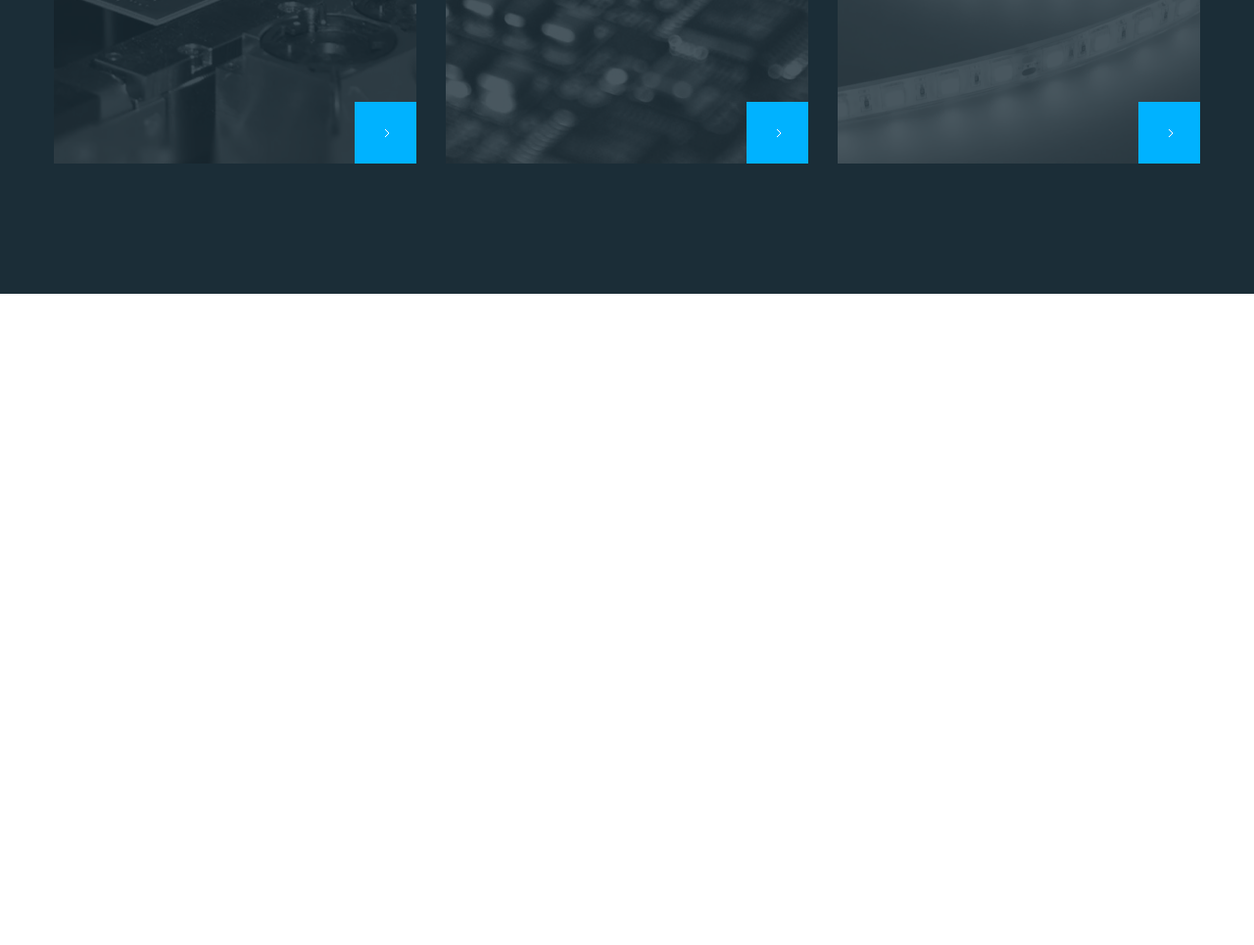
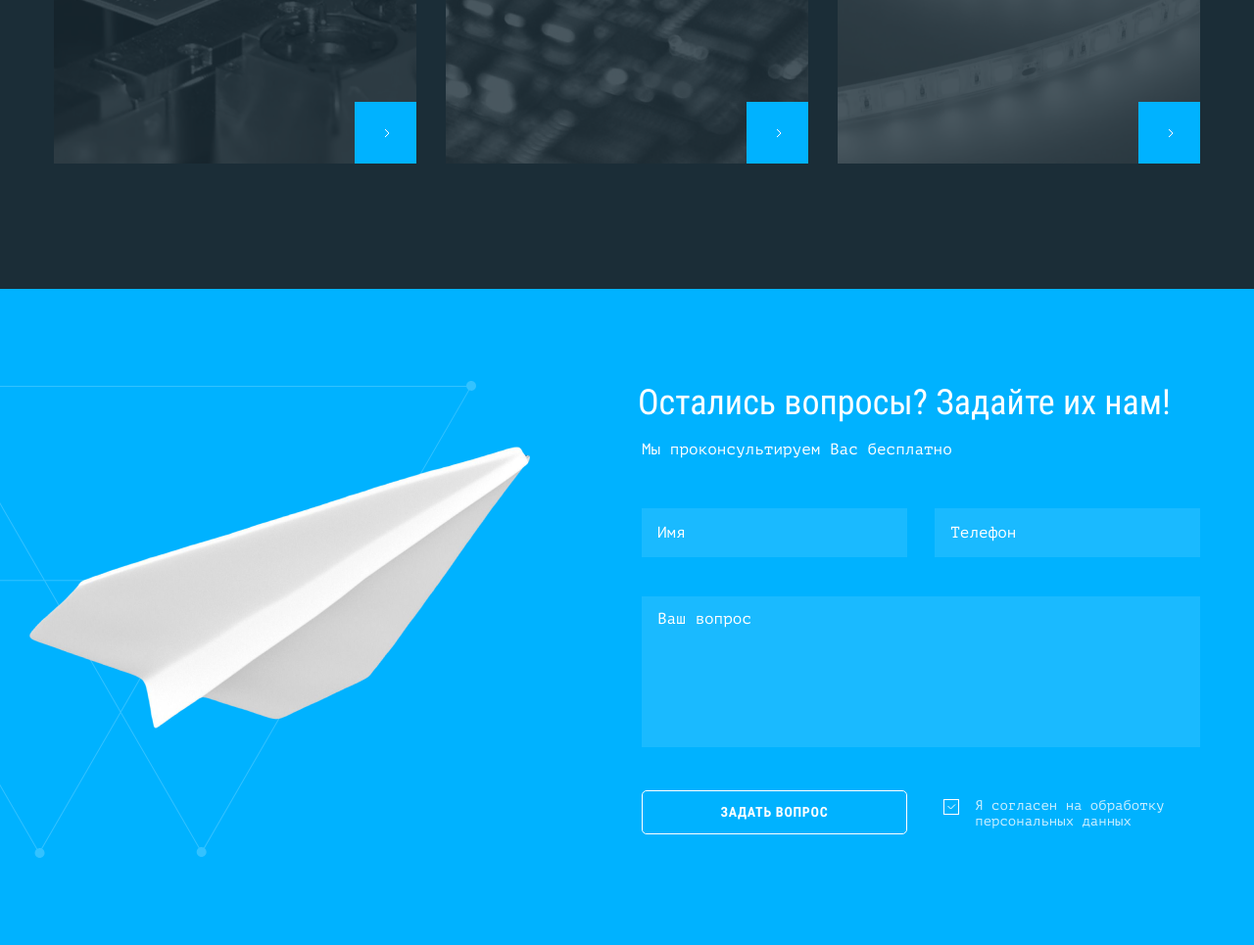
Before and after one commit to jlazarev/smart-device, a website: page source/index.html in a window 1280 px wide. Shown: the part 2784-3749 px from the top of the page at 98% size. Before the commit the page ends 3084 px from the top, so only its background shows below. Drawn offline with nearby package versions, Linux system fonts and the light colour scheme; files that its build step writes are made by us from their sources; files whose address does not match are found by name.

Commit message:
добавил блок с формой

```diff
--- a/source/index.html
+++ b/source/index.html
@@ -165,7 +165,7 @@
                   <!-- <source type="image/webp" srcset="img/road@1x.webp 1x, img/road@2x.webp 2x"> -->
 
                   <!-- 1x: 342px / 503px; 2x: 684px / 1006px -->
-                  <img class="goods__picture" src="img/production.png" srcset="img/road@2x.jpg 2x" alt="Дорожный велосипед">
+                  <img class="goods__picture" src="img/production.png" srcset="img/road@2x.jpg 2x" alt="Производство печатных плат">
                 </picture>
               </div>
 
@@ -185,7 +185,7 @@
                   <!-- <source type="image/webp" srcset="img/mountain@1x.webp 1x, img/mountain@2x.webp 2x"> -->
 
                   <!-- 1x: 342px / 566px; 2x: 684px / 1132px -->
-                  <img class="goods__picture" src="img/mounting.png" srcset="img/mountain@2x.jpg 2x" alt="Горный велосипед">
+                  <img class="goods__picture" src="img/mounting.png" srcset="img/mountain@2x.jpg 2x" alt="Монтаж печатных плат">
                 </picture>
               </div>
 
@@ -205,7 +205,7 @@
                   <!-- <source type="image/webp" srcset="img/child@1x.webp 1x, img/child@2x.webp 2x"> -->
 
                   <!-- 1x: 342px / 513px; 2x: 684px / 1026px -->
-                  <img class="goods__picture" src="img/accessories.png" srcset="img/child@2x.jpg 2x" alt="Детский велосипед">
+                  <img class="goods__picture" src="img/accessories.png" srcset="img/child@2x.jpg 2x" alt="Комплектующие для светотехники">
                 </picture>
               </div>
 
@@ -220,28 +220,27 @@
       </div>
     </section>
 
-    <section class="video visually-hidden" id="video">
-      <div class="video__wrapper wrapper">
-        <h2 class="video__title title">Видео про велосипеды</h2>
+    <section class="feedback">
+      <div class="feedback__wrapper wrapper">
+        <div class="feedback__block">
+          <h2 class="feedback__title">Остались вопросы? Задайте их нам!</h2>
 
-        <p class="video__paragraph">
-          В этом видео мы подробно расскажем про особенности выбора велосипеда для себя
-        </p>
+          <span class="feedback__description">Мы проконсультируем Вас бесплатно</span>
 
-        <div class="video__box">
-          <picture>
-            <!-- <source type="image/webp" srcset="img/bg-video@1x.webp 1x, img/bg-video@2x.webp 2x"> -->
+          <form class="feedback__form" action="https://echo.htmlacademy.ru" method="GET">
+            <label class="visually-hidden" for="name">Введите ваше имя:</label>
+            <input id="name" type="text" name="name" placeholder="Имя" required>
 
-            <!-- 1x: 929px / 522px; 2x: 1858px / 1044px -->
-            <img src="img/bg-video@1x.jpg" srcset="img/bg-video@2x.jpg 2x" alt="видео">
-          </picture>
+            <label class="visually-hidden" for="tel">Введите номер телефона:</label>
+            <input id="tel" type="tel" name="tel" placeholder="Телефон" pattern="[^A-Za-zА-Яа-яЁё]+$" required>
 
-          <button class="video__play" type="button">
-            <span class="visually-hidden">воспроизвести</span>
-            <svg width="14" height="20">
-              <use xlink:href="img/sprite_auto.svg#icon-play"></use>
-            </svg>
-          </button>
+            <textarea name="question" placeholder="Ваш вопрос"></textarea>
+
+            <input class="feedback__consent visually-hidden" id="consent" type="checkbox" name="consent" checked>
+            <label for="consent">Я согласен на обработку  персональных данных</label>
+
+            <button class="feedback__button" type="submit">Задать вопрос</button>
+          </form>
         </div>
       </div>
     </section>
--- /dev/null
+++ b/source/sass/blocks/feedback.scss
@@ -0,0 +1,207 @@
+.feedback {
+  min-height: 670px;
+  background-color: $azure;
+  background-image:
+    url("../img/paper-airplane.png"),
+    url("../img/polygon.svg");
+  background-repeat:
+    no-repeat,
+    no-repeat;
+  background-position:
+    calc(50% - 355px)  161px,
+    calc(50% - 460px)  94px;
+  background-size:
+    auto,
+    auto;
+
+  @media (max-width: $tablet-width) {
+    background-image: none;
+  }
+}
+
+.feedback__wrapper {
+  padding-top: 61px;
+  max-width: 1200px;
+  display: flex;
+  justify-content: flex-end;
+
+  @media (max-width: $tablet-width) {
+    justify-content: center;
+    padding: 0;
+    padding-top: 53px;
+  }
+
+  @media (max-width: $mobile-width) {
+    padding: 0 15px;
+    padding-top: 6px;
+  }
+}
+
+.feedback__block {
+  width: 570px;
+  color: $basic_white;
+
+  @media (max-width: $tablet-width) {
+    width: 591px;
+    margin-left: 6px;
+  }
+
+  @media (max-width: $mobile-width) {
+    width: auto;
+    margin-left: 0;
+  }
+}
+
+.feedback__title {
+  font-family: "Roboto Condensed", "Arial", sans-serif;
+  font-style: normal;
+  font-weight: normal;
+  font-size: 36px;
+  line-height: 51px;
+  margin-left: -4px;
+  margin-bottom: 13px;
+
+  @media (max-width: $tablet-width) {
+    font-size: 32px;
+    line-height: 45px;
+    margin-bottom: 18px;
+  }
+
+  @media (max-width: $mobile-width) {
+    font-size: 28px;
+    line-height: 39px;
+    margin-left: 0;
+  }
+}
+
+.feedback__form {
+  display: flex;
+  flex-wrap: wrap;
+  justify-content: space-between;
+  margin-top: 51px;
+
+  @media (max-width: $tablet-width) {
+    margin-top: 57px;
+  }
+
+  @media (max-width: $mobile-width) {
+    margin-top: 29px;
+  }
+}
+
+.feedback__form input {
+  width: 47.5%;
+  height: 50px;
+  border: none;
+  background-color: rgba($basic_white, 0.1);
+  margin-bottom: 40px;
+  padding: 10px 16px;
+  color: $basic_white;
+  font-family: "PT Mono", "Courier New", monospace;
+  font-style: normal;
+  font-weight: normal;
+  font-size: 16px;
+  line-height: 22px;
+
+  @media (max-width: $mobile-width) {
+    width: 100%;
+    margin-bottom: 31px;
+  }
+
+  &::placeholder {
+    color: $basic_white;
+    font-family: "PT Mono", "Courier New", monospace;
+    font-style: normal;
+    font-weight: normal;
+    font-size: 16px;
+    line-height: 22px;
+  }
+}
+
+.feedback__form textarea {
+  width: 100%;
+  min-height: 154px;
+  resize: none;
+  border: none;
+  background-color: rgba($basic_white, 0.1);
+  margin-bottom: 44px;
+  padding: 12px 16px;
+  color: $basic_white;
+  font-family: "PT Mono", "Courier New", monospace;
+  font-style: normal;
+  font-weight: normal;
+  font-size: 16px;
+  line-height: 22px;
+
+  @media (max-width: $tablet-width) {
+    min-height: 163px;
+  }
+
+  @media (max-width: $mobile-width) {
+    min-height: 104px;
+    margin-bottom: 33px;
+  }
+
+  &::placeholder {
+    color: $basic_white;
+    font-family: "PT Mono", "Courier New", monospace;
+    font-style: normal;
+    font-weight: normal;
+    font-size: 16px;
+    line-height: 22px;
+  }
+}
+
+.feedback__consent + label {
+  width: 47.5%;
+  order: 1;
+  padding: 8px 10px;
+  padding-left: 41px;
+  font-size: 14px;
+  line-height: 16px;
+  color: rgba($basic_white, 0.8);
+  position: relative;
+
+  @media (max-width: $mobile-width) {
+    width: 100%;
+    margin-left: -8px;
+  }
+
+  &::before {
+    content: "";
+    position: absolute;
+    top: 9px;
+    left: 9px;
+    width: 16px;
+    height: 16px;
+    border: 1px solid $basic_white;
+  }
+}
+
+.feedback__consent:checked + label::before {
+  background-image: url("../img/tick.svg");
+  background-repeat: no-repeat;
+  background-position: 3px 4px;
+}
+
+.feedback__button {
+  width: 47.5%;
+  height: 45px;
+  border: 1px solid $basic_white;
+  border-radius: 5px;
+  background-color: transparent;
+  font-family: "Roboto Condensed", "Arial", sans-serif;
+  font-style: normal;
+  font-weight: bold;
+  font-size: 14px;
+  line-height: 16px;
+  text-align: center;
+  letter-spacing: 0.05em;
+  text-transform: uppercase;
+  color: $basic_white;
+
+  @media (max-width: $mobile-width) {
+    width: 100%;
+    margin-bottom: 23px;
+  }
+}
--- a/source/sass/blocks/goods.scss
+++ b/source/sass/blocks/goods.scss
@@ -5,16 +5,18 @@
 .goods__wrapper {
   max-width: 1230px;
   padding-top: 60px;
-  padding-bottom: 87px;
+  padding-bottom: 82px;
 
   @media (max-width: $tablet-width) {
     padding-top: 24px;
+    padding-bottom: 31px;
   }
 
   @media (max-width: $mobile-width) {
     padding-left: 1px;
     padding-right: 8px;
     padding-top: 27px;
+    padding-bottom: 34px;
   }
 }
 
@@ -119,6 +121,10 @@
       width: 100%;
       margin-top: -66%;
     }
+
+    @media (max-width: $mobile-width) {
+      margin-top: -40%;
+    }
   }
 }
 
--- a/source/sass/blocks/video.scss
+++ /dev/null
@@ -1,126 +0,0 @@
-.video {
-  background-color: $dark;
-  padding-top: 96px;
-  color: $basic_white;
-  height: 706px;
-  margin-bottom: 200px;
-
-  @media (max-width: $tablet-width) {
-    padding-top: 44px;
-    height: 413px;
-    margin-bottom: 99px;
-  }
-
-  @media (max-width: $mobile-width) {
-    padding-top: 58px;
-    height: 384px;
-    margin-bottom: 69px;
-  }
-}
-
-.video__title {
-  color: $basic_white;
-  padding-right: 10px;
-  margin-bottom: 19px;
-
-  @media (max-width: $tablet-width) {
-    padding-right: 0;
-    margin-bottom: 15px;
-  }
-
-  @media (max-width: $mobile-width) {
-    padding-right: 8px;
-  }
-}
-
-.video__paragraph {
-  text-align: center;
-  width: 340px;
-  margin: 0 auto;
-  font-weight: 300;
-  font-size: 16px;
-  line-height: 28px;
-  letter-spacing: -0.005em;
-  opacity: 0.7;
-  margin-bottom: 56px;
-
-  @media (max-width: $tablet-width) {
-    width: 430px;
-    margin-bottom: 40px;
-  }
-
-  @media (max-width: $mobile-width) {
-    width: auto;
-    margin-bottom: 53px;
-    min-height: 87px;
-  }
-}
-
-.video__box {
-  width: 929px;
-  height: 522px;
-  margin: 0 auto;
-  background-color: $basic_black;
-  position: relative;
-
-  @media (max-width: $tablet-width) {
-    width: 503px;
-    height: 282px;
-  }
-
-  @media (max-width: $mobile-width) {
-    width: 288px;
-    height: 162px;
-  }
-}
-
-.video__play {
-  position: absolute;
-  top: calc(50% - 32px);
-  left: calc(50% - 32px);
-  width: 65px;
-  height: 65px;
-  border: none;
-  border-radius: 50%;
-  background-color: $turquoise;
-
-  &:hover,
-  &:focus {
-    background-color: $hover_btn;
-    cursor: pointer;
-  }
-
-  @media (max-width: $tablet-width) {
-    width: 90px;
-    height: 90px;
-    top: calc(50% - 45px);
-    left: calc(50% - 45px);
-  }
-
-  @media (max-width: $mobile-width) {
-    width: 65px;
-    height: 65px;
-    top: calc(50% - 33px);
-    left: calc(50% - 33px);
-  }
-
-  & svg {
-    position: absolute;
-    top: 23px;
-    left: 28px;
-
-    @media (max-width: $tablet-width) {
-      top: 33px;
-      left: 39px;
-      width: 18px;
-      height: 25px;
-    }
-
-    @media (max-width: $mobile-width) {
-      top: 23px;
-      left: 28px;
-      width: 14px;
-      height: 20px;
-    }
-  }
-}
--- a/source/sass/style.scss
+++ b/source/sass/style.scss
@@ -7,5 +7,5 @@
 @import "blocks/advantages.scss";
 @import "blocks/about-us.scss";
 @import "blocks/goods.scss";
-// @import "blocks/video.scss";
+@import "blocks/feedback.scss";
 // @import "blocks/page-footer.scss";
```
Also changed, not shown: source/sass/blocks/menu.scss (deleted, +0 -67 lines), build/css/style.css, build/css/style.min.css, build/img/tick.svg (added), build/index.html, source/img/tick.svg (added), 1 other file.
